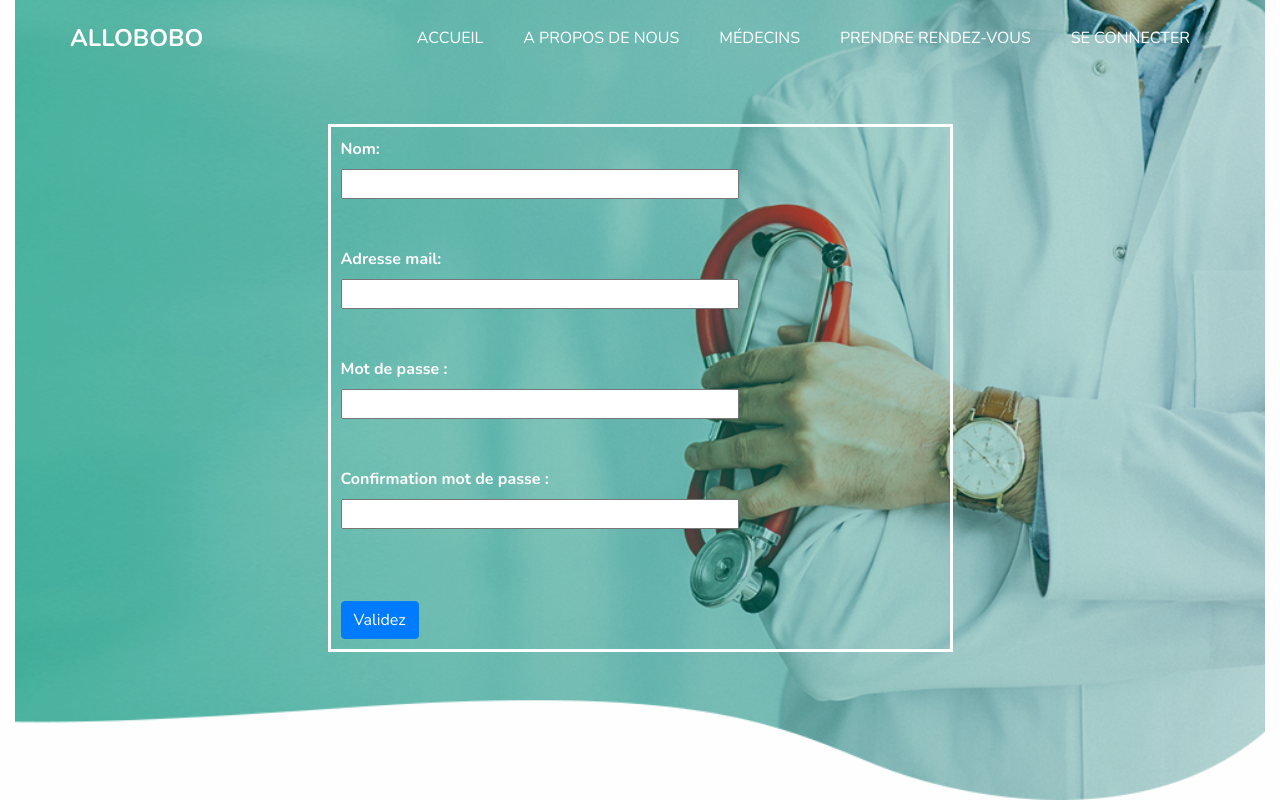
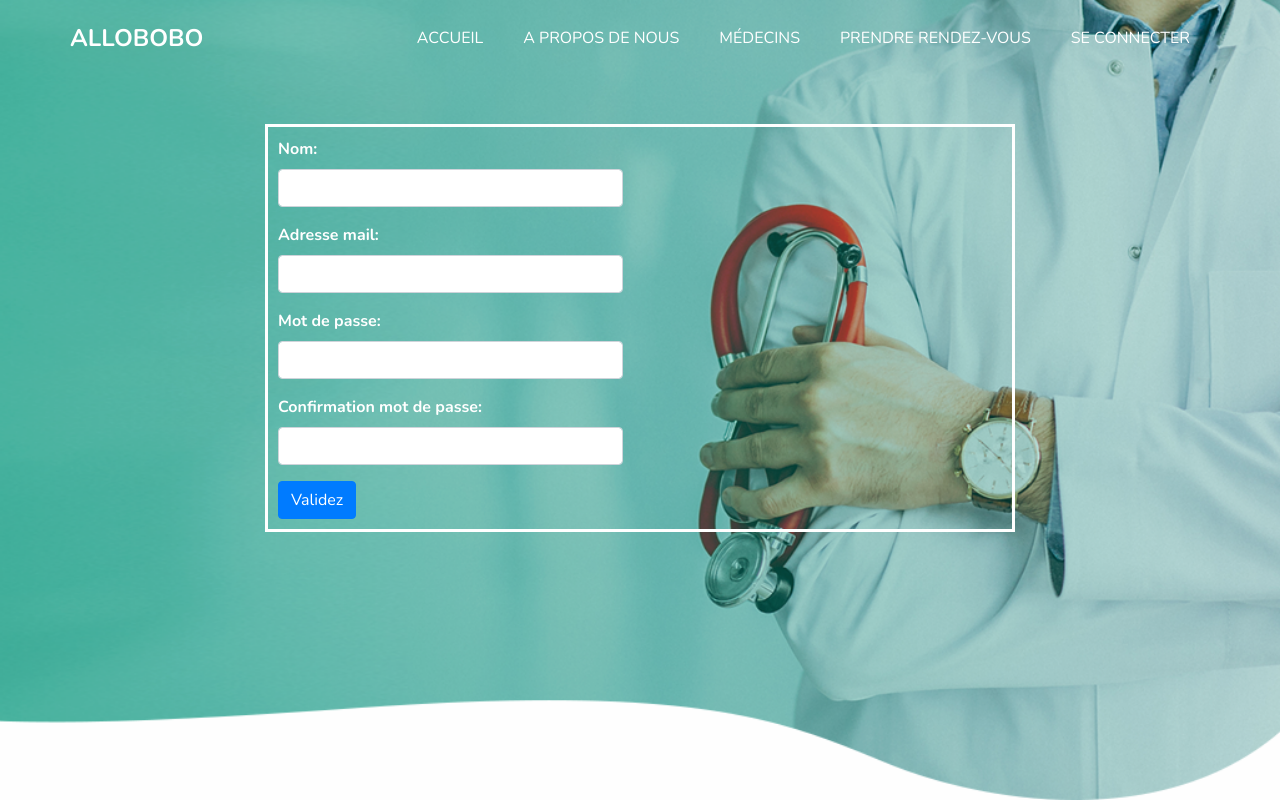
Before and after one commit to wardenstyle/allobobo, a PHP site: page /inscription.php in a window 1280 px wide. Run offline with PHP 8.4, Linux system fonts and the light colour scheme; some libraries are stand-ins or nearby versions.

Commit message:
re-alignement des champs de saisie du formulaire inscription

```diff
--- a/connexion.php
+++ b/connexion.php
@@ -50,6 +50,12 @@ if(isset($_POST['submit'])) {
 	<style>
 		h4{color:white;font-family:'Roboto';}
 		.erreur_text{color:white;font-family:'Roboto';}
+		#form{
+				display: flex;
+    			flex-direction: column;
+    			align-items: start;
+				border: solid;color:white;padding:10px;text-align:justify;
+			}
 	</style>
 
 	<body>
--- a/inscription.php
+++ b/inscription.php
@@ -74,22 +74,33 @@ if(isset($_POST['submit'])){
 	<?php include('header.php') ?>
 
 	<style>
-
-			h3{color:white;font-family:'Roboto';}
-			table{ color:white;}
-			#form{
+        h3 {
+            color: white;
+            font-family: 'Roboto';
+        }
+        table {
+            color: white;
+        }
+        .erreur_text {
+            color: white;
+            font-family: 'Roboto';
+        }
+        #form {
             display: flex;
             flex-direction: column;
             align-items: start;
-
-				border: solid;color:white;padding:10px;text-align:justify;
+            border: solid;
+            color: white;
+            padding: 10px;
+            text-align: justify;
         }
-
+        .custom-width {
+            width: 150%;
+        }
     </style>
+</head>
 <body>
-		<div class="container-fluid">
     <div class="hero_area">
-
         <div class="hero_bg_box">
             <img src="images/hero-bg.png" alt="">
         </div>
@@ -98,54 +109,57 @@ if(isset($_POST['submit'])){
         <?php include('navigation.php') ?>
         <!-- navigation section -->
 
-				<?php if((isset($validation)) && ($validation == true)){ ?>
+        <?php if ((isset($validation)) && ($validation == true)) { ?>
             <center>
-				<h3>Votre compte à été créé !   </h3><br/>
+                <h3>Votre compte a été créé !</h3><br/>
                 <a class="btn btn-primary" href="connexion.php" id="lien_retour">Se connecter</a>
             </center>
-				<?php }else{ ?>
-			<center>
-			<section>
-				<br />
-				<br />
-				<form id="form" method="post" action="inscription.php" class="form-horizontal col-md-6 col-md-offset-3 col-xs-offset-2 col-xs-8" style="">
+        <?php } else { ?>
+            <div class="container mt-5">
+                <div class="row justify-content-center">
+                    <div class="col-md-8">
+                        <form id="form" method="post" action="inscription.php">
+                            <div class="form-group">
                                 <label for="nom" style="color:white; font-weight:bold">Nom:</label>
-					<input type="text" name="nom" id="nom" size="40px" value="<?php if(isset($nom))echo $nom; ?>"><br/>
-					<br /><!-- si la personne s'est trompé cela permet de garder son nom rempli-->
-					<label for="email" style="color:white; font-weight:bold"> Adresse mail: </label>
-					<input  type="email" name="email" id="email" size="40px"
-					value="<?php if(isset($email))echo $email; ?>" onchange="verifier_email()" onkeyup="verifier_email()" ><div id="resultat" style="display:inline;background-color:#942003;color:white; font-family:Arial;"></div><br />
-					<br />
-					<label for="password" style="color:white; font-weight:bold;"> Mot de passe : </label>
-					<input  type="password" name="password"  id="password" size="40px"
-					onchange="verifier_mdp()" onkeyup="verifier_mdp()"/><br />
-					<br />
-					<label for="repeatpassword" style="color:white; font-weight:bold"> Confirmation mot de passe : </label>
-					<input type="password" name="repeatpassword"  id="repeatpassword" size="40px"
-					onchange="verifier_mdp()" onkeyup="verifier_mdp()" />
-					<br />
-					<br/>
+                                <input type="text" name="nom" class="form-control custom-width" id="nom" value="<?php if (isset($nom)) echo $nom; ?>">
+                            </div>
+                            <div class="form-group">
+                                <label for="email" style="color:white; font-weight:bold">Adresse mail:</label>
+                                <input type="email" name="email" id="email" class="form-control custom-width" value="<?php if (isset($email)) echo $email; ?>" onchange="verifier_email()" onkeyup="verifier_email()">
+                                <div id="resultat" style="display:inline;background-color:#942003;color:white; font-family:Arial;"></div>
+                            </div>
+                            <div class="form-group">
+                                <label for="password" style="color:white; font-weight:bold">Mot de passe:</label>
+                                <input type="password" name="password" id="password" class="form-control custom-width" value="<?php if (isset($password)) echo $password; ?>" onchange="verifier_mdp()" onkeyup="verifier_mdp()">
+                            </div>
+                            <div class="form-group">
+                                <label for="repeatpassword" style="color:white; font-weight:bold">Confirmation mot de passe:</label>
+                                <input type="password" name="repeatpassword" id="repeatpassword" class="form-control custom-width" value="<?php if (isset($password)) echo $password; ?>" onchange="verifier_mdp()" onkeyup="verifier_mdp()">
                                 <div id="resultat2" style="display:inline;background-color:#942003;color:white; font-family:Arial;"></div>
-					<br/>
-					<input id="reserver" type="submit" class="btn btn-primary" name="submit" value="Validez" size="40px">
+                            </div>
+                            <input id="reserver" type="submit" class="btn btn-primary" name="submit" value="Validez">
                         </form>
 
-				<?php }?>
+                        <?php
+                            if (isset($erreur_pass)) echo '<p class="erreur_text">' . $erreur_pass . '</p>';
+                            if (isset($erreur_nom)) echo '<p class="erreur_text">' . $erreur_nom . '</p>';
+                            if (isset($erreur_email)) echo '<p class="erreur_text">' . $erreur_email . '</p>';
+                            if (isset($erreur_repeat)) echo '<p class="erreur_text">' . $erreur_repeat . '</p>';
+                            if (isset($erreur)) echo '<p class="erreur_text">' . $erreur . '</p>';
+                        ?>
+                    </div>
+                </div>
+            </div>
+        <?php } ?>
+    </div>
 
-			</section>
-				<?php
-					if(isset($erreur_pass)) echo '<p class="erreur_text">' .$erreur_pass.'</p>';
-					if(isset($erreur_nom)) echo '<p class="erreur_text">' .$erreur_nom.'</p>';
-					if(isset($erreur_email)) echo '<p class="erreur_text">' .$erreur_email.'</p>';
-					if(isset($erreur_repeat)) echo '<p class="erreur_text">' .$erreur_repeat.'</p>';
-					if(isset($erreur)) echo '<p class="erreur_text">' .$erreur.'</p>';
-				?>
-				</center>
-			<style>.erreur_text{color:white;font-family:'Roboto';}</style>
+    <!-- Lien vers le JS de Bootstrap et ses dépendances -->
+    <script src="https://code.jquery.com/jquery-3.5.1.slim.min.js"></script>
+    <script src="https://cdn.jsdelivr.net/npm/@popperjs/core@2.5.4/dist/umd/popper.min.js"></script>
+    <script src="https://maxcdn.bootstrapcdn.com/bootstrap/4.5.2/js/bootstrap.min.js"></script>
+</body>
+</html>
+
 	<script type="text/javascript" src="monajax.js"></script>
 
-		</div>
-	</div>
-	</body>
-
 </html>
```
Lines whose indentation alone changed are shown as unchanged.
